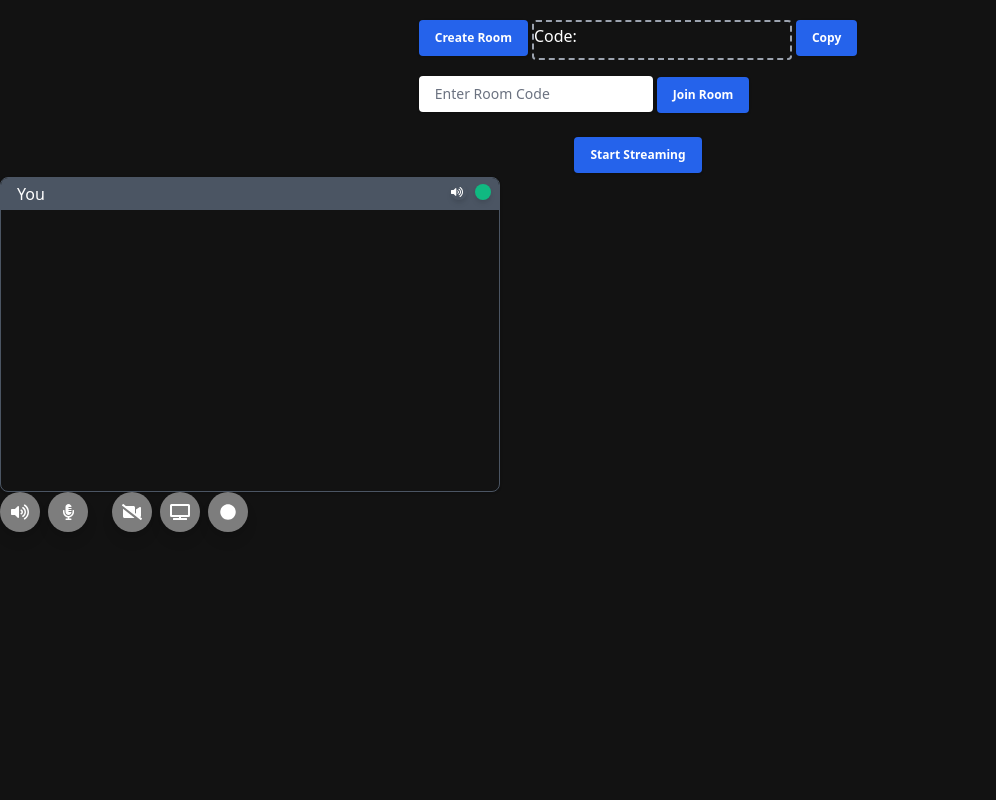
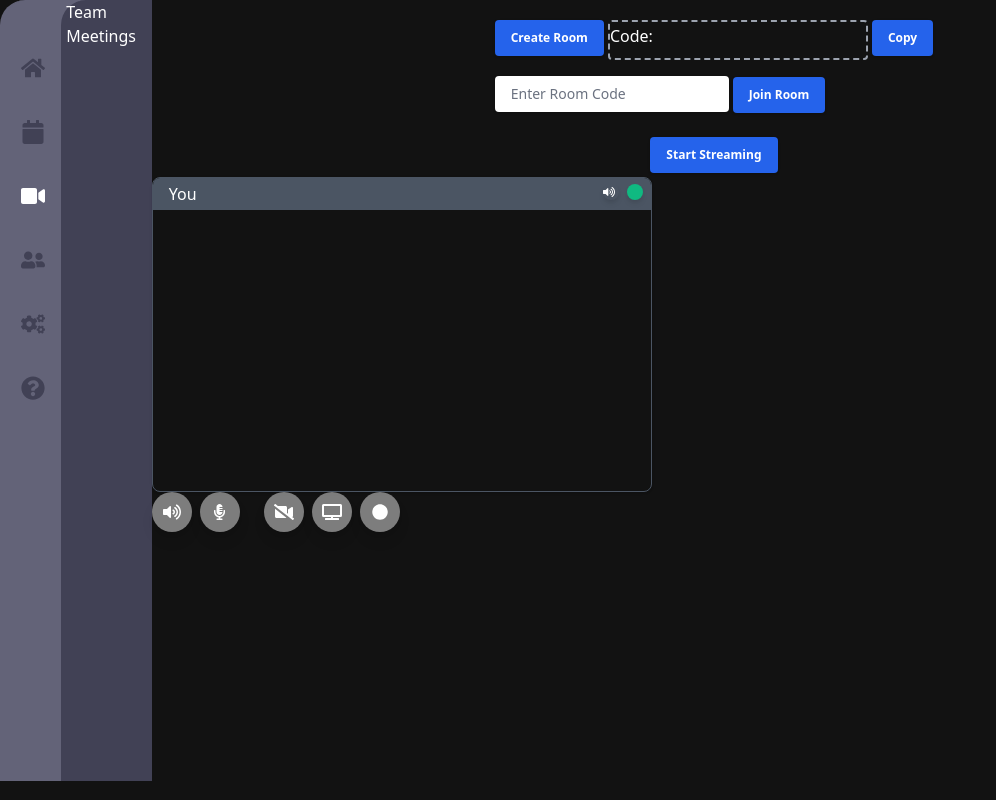
Before and after one commit to verticelabs-dev/screenshare, a Vue app in the folder app/: page / in a window 1280 px wide. Shown: the whole page, without its empty margins (0-996 px from the left). Built offline with nearby package versions, Linux system fonts and the light colour scheme; no server answers.

Commit message:
Working on sidebar

```diff
--- a/app/src/App.vue
+++ b/app/src/App.vue
@@ -1,7 +1,21 @@
 <template>
-  <div id="app">
+  <div class="flex flex-row">
+    <Sidebar />
     <router-view />
   </div>
 </template>
 
+<script>
+import Sidebar from "./components/Sidebar";
+
+export default {
+  components: {
+    Sidebar
+  },
+  data() {
+    return {};
+  }
+};
+</script>
+
 <style lang="scss"></style>
--- a/app/src/assets/scss/main.scss
+++ b/app/src/assets/scss/main.scss
@@ -9,7 +9,7 @@
 // Page Specfic
 @import "display";
 @import "card";
-
+@import "sidebar";
 
 .tooltip {
   @apply invisible absolute;
--- /dev/null
+++ b/app/src/assets/scss/sidebar.scss
@@ -0,0 +1,30 @@
+$sidebarPrimaryColor: #636378;
+$sidebarSecondaryColor: #414155;
+
+.sidebar {
+  background-color: $sidebarPrimaryColor;
+  border-left: 5px solid $sidebarPrimaryColor;
+  border-top-left-radius: 25px;
+}
+
+.sidebar-icons {
+  min-width: 50px;
+}
+
+.sidebar-content {
+  width: 100%;
+  background-color: $sidebarSecondaryColor;
+  border-left: 5px solid $sidebarSecondaryColor;
+  border-top-left-radius: 25px;
+}
+
+.sidebar-icon {
+  @apply mr-4 mt-10 cursor-pointer;
+  min-height: 24px;
+  min-width: 24px;
+  color: $sidebarSecondaryColor;
+
+  &.active {
+    color: white;
+  }
+}
--- /dev/null
+++ b/app/src/components/Sidebar.vue
@@ -0,0 +1,71 @@
+<template>
+  <div class="flex">
+    <div class="sidebar flex flex-row">
+      <div
+        class="
+          sidebar-icons
+          flex flex-col
+          justify-start
+          content-center
+          px-4
+          pt-4
+        "
+      >
+        <font-awesome-icon
+          v-for="icon in sidebarIcons"
+          :icon="icon.name"
+          class="sidebar-icon"
+          :class="{ active: isActiveIcon(icon.name) }"
+          :key="icon.name"
+          @click="setActiveIcon(icon.name)"
+        />
+      </div>
+
+      <div class="sidebar-content float-right">
+        <h1>Team Meetings</h1>
+      </div>
+    </div>
+  </div>
+</template>
+
+<script>
+const sidebarIcons = [
+  {
+    name: "home"
+  },
+  {
+    name: "calendar"
+  },
+  {
+    name: "video"
+  },
+  {
+    name: "user-friends"
+  },
+  {
+    name: "cogs"
+  },
+  {
+    name: "question-circle"
+  }
+];
+
+export default {
+  data() {
+    return {
+      sidebarIcons,
+      activeIconName: "video"
+    };
+  },
+  methods: {
+    isActiveIcon(iconName) {
+      return this.activeIconName === iconName;
+    },
+    setActiveIcon(iconName) {
+      this.activeIconName = iconName;
+    }
+  }
+};
+</script>
+
+<style></style>
--- a/app/src/main.js
+++ b/app/src/main.js
@@ -2,19 +2,47 @@ import Vue from "vue";
 import App from "./App.vue";
 import router from "./router";
 import store from "./store";
-import socket from './services/SocketService'
+import socket from "./services/SocketService";
 import "./assets/scss/main.scss";
-import { library } from '@fortawesome/fontawesome-svg-core'
-import { faVolumeMute, faVolumeUp, faMicrophoneAlt, faMicrophoneAltSlash, faVideo, faVideoSlash, faTv, faCircle } from '@fortawesome/free-solid-svg-icons'
-import { FontAwesomeIcon } from '@fortawesome/vue-fontawesome'
+import { library } from "@fortawesome/fontawesome-svg-core";
+import {
+  faVolumeMute,
+  faVolumeUp,
+  faMicrophoneAlt,
+  faMicrophoneAltSlash,
+  faVideo,
+  faVideoSlash,
+  faTv,
+  faCircle,
+  faHome,
+  faCalendar,
+  faUserFriends,
+  faCogs,
+  faQuestionCircle
+} from "@fortawesome/free-solid-svg-icons";
+import { FontAwesomeIcon } from "@fortawesome/vue-fontawesome";
 
-library.add([faVolumeMute, faVolumeUp, faMicrophoneAlt, faMicrophoneAltSlash, faVideo, faVideoSlash, faTv, faCircle])
+library.add([
+  faVolumeMute,
+  faVolumeUp,
+  faMicrophoneAlt,
+  faMicrophoneAltSlash,
+  faVideo,
+  faVideoSlash,
+  faTv,
+  faCircle,
+  faHome,
+  faCalendar,
+  faUserFriends,
+  faCogs,
+  faQuestionCircle
+]);
 
-Vue.component('font-awesome-icon', FontAwesomeIcon)
+Vue.component("font-awesome-icon", FontAwesomeIcon);
 
 Vue.config.productionTip = false;
 
-Vue.prototype.$socket = socket
+Vue.prototype.$socket = socket;
 
 new Vue({
   router,
```
